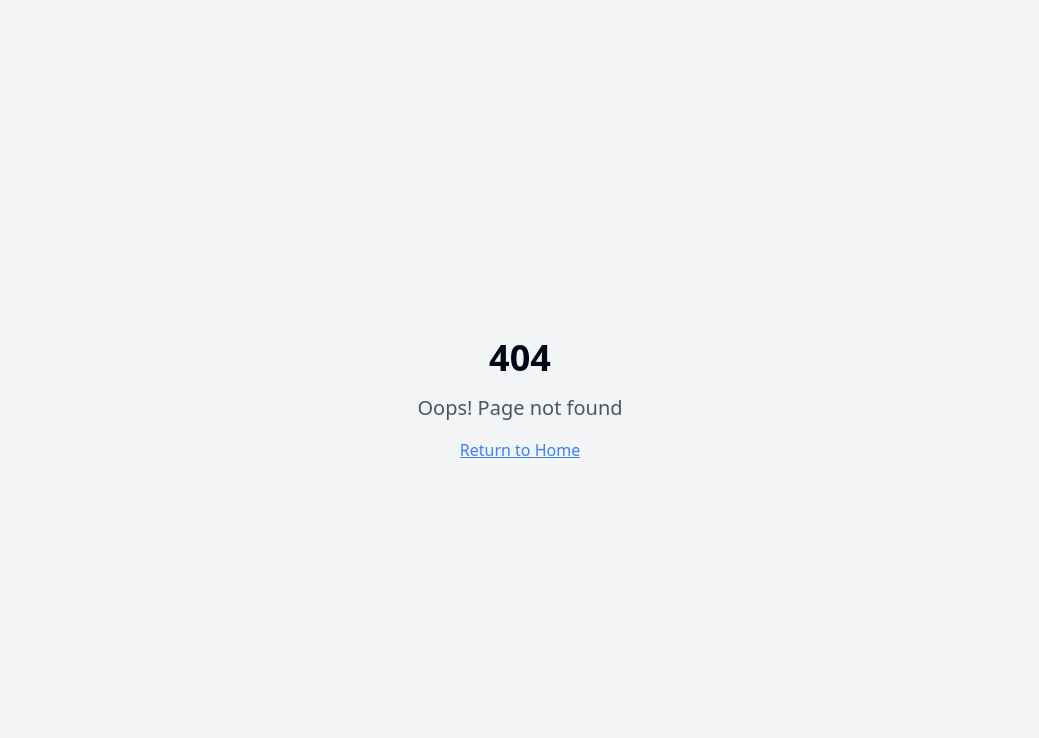
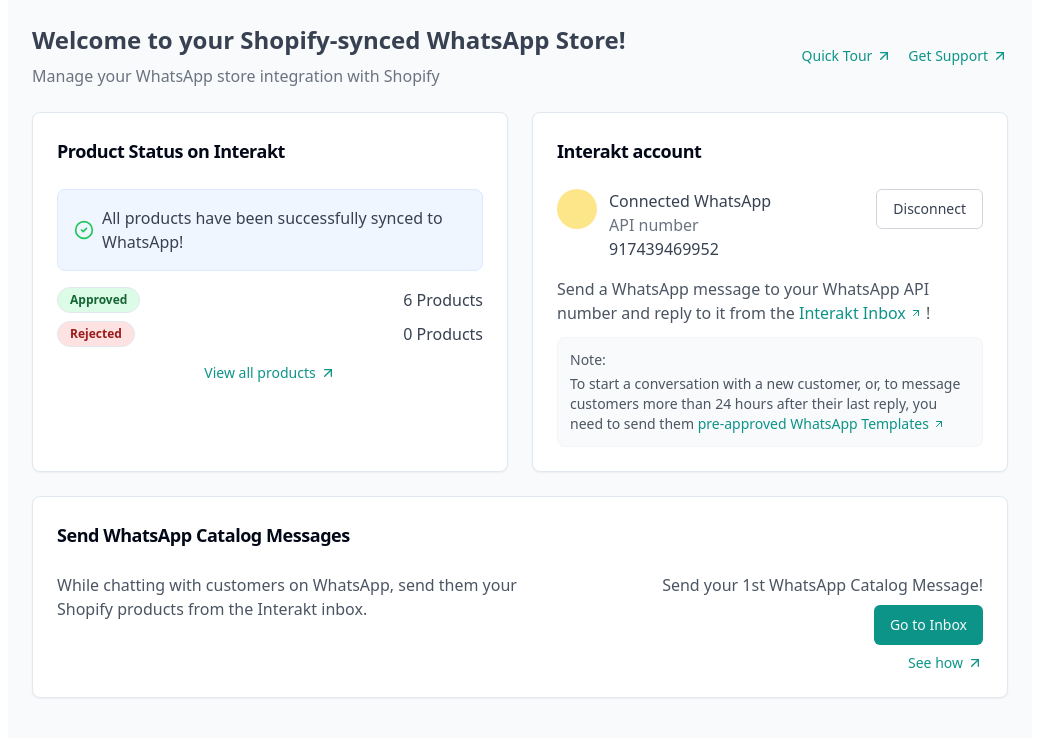
Before and after one commit to TejasS-Aqeeq/account-expander-friend, a React (Vite) app: page /dashboard in a window 1280 px wide. Before the commit this address had no page. Shown: the top 738 px of the page, without its empty margins (120-1159 px from the left). Built offline with nearby package versions, Linux system fonts and the light colour scheme.

Commit message:
feat: Implement dashboard after proceed
Implement the dashboard with product status and Interakt account info sections.

```diff
--- a/src/App.tsx
+++ b/src/App.tsx
@@ -1,9 +1,11 @@
+
 import { Toaster } from "@/components/ui/toaster";
 import { Toaster as Sonner } from "@/components/ui/sonner";
 import { TooltipProvider } from "@/components/ui/tooltip";
 import { QueryClient, QueryClientProvider } from "@tanstack/react-query";
 import { BrowserRouter, Routes, Route } from "react-router-dom";
 import Index from "./pages/Index";
+import Dashboard from "./pages/Dashboard";
 import NotFound from "./pages/NotFound";
 
 const queryClient = new QueryClient();
@@ -16,6 +18,7 @@ const App = () => (
       <BrowserRouter>
         <Routes>
           <Route path="/" element={<Index />} />
+          <Route path="/dashboard" element={<Dashboard />} />
           {/* ADD ALL CUSTOM ROUTES ABOVE THE CATCH-ALL "*" ROUTE */}
           <Route path="*" element={<NotFound />} />
         </Routes>
--- a/src/components/WhatsAppSetup.tsx
+++ b/src/components/WhatsAppSetup.tsx
@@ -1,5 +1,6 @@
 
 import React, { useState } from 'react';
+import { useNavigate } from 'react-router-dom';
 import ExpandableCard from './ExpandableCard';
 import { ArrowUpRight, ChevronUp, ChevronDown, CheckCircle2 } from 'lucide-react';
 import { Button } from "@/components/ui/button";
@@ -7,6 +8,7 @@ import { Button } from "@/components/ui/button";
 const WhatsAppSetup = () => {
   const [isExpanded, setIsExpanded] = useState(false);
   const [isConnected, setIsConnected] = useState(false);
+  const navigate = useNavigate();
 
   const toggleExpand = () => {
     setIsExpanded(!isExpanded);
@@ -18,8 +20,8 @@ const WhatsAppSetup = () => {
   };
 
   const handleProceed = () => {
-    // Handle proceed action
-    console.log("Proceeding to next step");
+    // Navigate to the dashboard page
+    navigate('/dashboard');
   };
 
   return (
--- /dev/null
+++ b/src/pages/Dashboard.tsx
@@ -0,0 +1,169 @@
+
+import React, { useState } from 'react';
+import { ArrowUpRight, CheckCircle2, AlertCircle } from 'lucide-react';
+import { Button } from "@/components/ui/button";
+import { Card, CardContent, CardHeader, CardTitle } from "@/components/ui/card";
+import { Badge } from "@/components/ui/badge";
+import { useNavigate } from 'react-router-dom';
+
+const Dashboard = () => {
+  // State to track sync status
+  const [syncStatus, setSyncStatus] = useState<'syncing' | 'completed'>('syncing');
+  const [approvedCount, setApprovedCount] = useState(6);
+  const [rejectedCount, setRejectedCount] = useState(0);
+
+  // State for the API number
+  const [apiNumber, setApiNumber] = useState('917439469952');
+
+  // Simulate sync completion after 5 seconds
+  React.useEffect(() => {
+    if (syncStatus === 'syncing') {
+      const timer = setTimeout(() => {
+        setSyncStatus('completed');
+      }, 5000);
+
+      return () => clearTimeout(timer);
+    }
+  }, [syncStatus]);
+
+  const handleDisconnect = () => {
+    // Handle disconnect logic here
+    console.log("Disconnecting Interakt account");
+    // In a real app, we would make an API call here
+  };
+
+  return (
+    <div className="max-w-5xl mx-auto bg-gray-50 p-6">
+      <div className="flex justify-between items-center mb-6">
+        <div>
+          <h1 className="text-2xl font-semibold text-gray-700">Welcome to your Shopify-synced WhatsApp Store!</h1>
+          <p className="text-gray-500 mt-2">Manage your WhatsApp store integration with Shopify</p>
+        </div>
+        <div className="flex items-center gap-4">
+          <a href="#" className="text-teal-600 hover:text-teal-700 text-sm flex items-center">
+            Quick Tour <ArrowUpRight className="ml-1 h-4 w-4" />
+          </a>
+          <a href="#" className="text-teal-600 hover:text-teal-700 text-sm flex items-center">
+            Get Support <ArrowUpRight className="ml-1 h-4 w-4" />
+          </a>
+        </div>
+      </div>
+
+      <div className="grid grid-cols-1 md:grid-cols-2 gap-6 mb-6">
+        {/* Product Status Card */}
+        <Card>
+          <CardHeader>
+            <CardTitle className="text-lg">Product Status on Interakt</CardTitle>
+          </CardHeader>
+          <CardContent>
+            <div className="bg-blue-50 border border-blue-100 p-4 rounded-lg mb-4">
+              {syncStatus === 'syncing' ? (
+                <div className="flex items-start">
+                  <AlertCircle className="h-5 w-5 text-blue-500 mr-2 flex-shrink-0 mt-0.5" />
+                  <div>
+                    <p className="text-gray-700 font-medium">Product syncing is in process</p>
+                    <p className="text-gray-500 text-sm">This may take upto 15mins</p>
+                  </div>
+                </div>
+              ) : (
+                <div className="flex items-center">
+                  <CheckCircle2 className="h-5 w-5 text-green-500 mr-2 flex-shrink-0" />
+                  <p className="text-gray-700">All products have been successfully synced to WhatsApp!</p>
+                </div>
+              )}
+            </div>
+
+            <div className="flex justify-between items-center mb-2">
+              <Badge variant="outline" className="bg-green-100 text-green-800 hover:bg-green-100 px-3 py-1">Approved</Badge>
+              <span className="text-gray-700">{approvedCount} Products</span>
+            </div>
+
+            <div className="flex justify-between items-center mb-4">
+              <Badge variant="outline" className="bg-red-100 text-red-800 hover:bg-red-100 px-3 py-1">Rejected</Badge>
+              <span className="text-gray-700">{rejectedCount} Products</span>
+            </div>
+
+            <div className="text-center">
+              <a href="#" className="text-teal-600 hover:text-teal-700 text-sm flex items-center justify-center">
+                View all products <ArrowUpRight className="ml-1 h-4 w-4" />
+              </a>
+            </div>
+          </CardContent>
+        </Card>
+
+        {/* Interakt Account Card */}
+        <Card>
+          <CardHeader>
+            <CardTitle className="text-lg">Interakt account</CardTitle>
+          </CardHeader>
+          <CardContent>
+            <div className="flex items-start mb-4">
+              <div className="h-10 w-10 bg-amber-200 rounded-full flex-shrink-0 mr-3"></div>
+              <div className="flex-grow">
+                <div className="flex justify-between w-full">
+                  <div>
+                    <p className="text-gray-700">Connected WhatsApp</p>
+                    <p className="text-gray-500">API number</p>
+                    <p className="text-gray-700">{apiNumber}</p>
+                  </div>
+                  <Button
+                    variant="outline"
+                    className="border-gray-300 hover:bg-gray-100 text-gray-700"
+                    onClick={handleDisconnect}
+                  >
+                    Disconnect
+                  </Button>
+                </div>
+              </div>
+            </div>
+
+            <p className="text-gray-600 mb-1">
+              Send a WhatsApp message to your WhatsApp API number and reply to it from the{' '}
+              <a href="#" className="text-teal-600 hover:text-teal-700 inline-flex items-center">
+                Interakt Inbox <ArrowUpRight className="ml-1 h-3 w-3" />
+              </a>{' '}
+              !
+            </p>
+
+            <div className="bg-gray-50 p-3 rounded-lg border border-gray-100 mt-3">
+              <p className="text-gray-600 text-sm font-medium mb-1">Note:</p>
+              <p className="text-gray-600 text-sm">
+                To start a conversation with a new customer, or, to message customers more than 24 hours after their last reply, you need to send them{' '}
+                <a href="#" className="text-teal-600 hover:text-teal-700 inline-flex items-center">
+                  pre-approved WhatsApp Templates <ArrowUpRight className="ml-1 h-3 w-3" />
+                </a>
+              </p>
+            </div>
+          </CardContent>
+        </Card>
+      </div>
+
+      {/* Additional Section: Send WhatsApp Catalog Messages */}
+      <Card className="mb-6">
+        <CardHeader>
+          <CardTitle className="text-lg">Send WhatsApp Catalog Messages</CardTitle>
+        </CardHeader>
+        <CardContent>
+          <div className="flex flex-col md:flex-row justify-between">
+            <div className="md:w-1/2 mb-4 md:mb-0">
+              <p className="text-gray-600">
+                While chatting with customers on WhatsApp, send them your Shopify products from the Interakt inbox.
+              </p>
+            </div>
+            <div className="md:w-1/2 flex flex-col items-center md:items-end">
+              <p className="text-gray-600 mb-2">Send your 1st WhatsApp Catalog Message!</p>
+              <Button className="bg-teal-600 hover:bg-teal-700">
+                Go to Inbox
+              </Button>
+              <a href="#" className="text-teal-600 hover:text-teal-700 text-sm flex items-center mt-2">
+                See how <ArrowUpRight className="ml-1 h-4 w-4" />
+              </a>
+            </div>
+          </div>
+        </CardContent>
+      </Card>
+    </div>
+  );
+};
+
+export default Dashboard;
```
